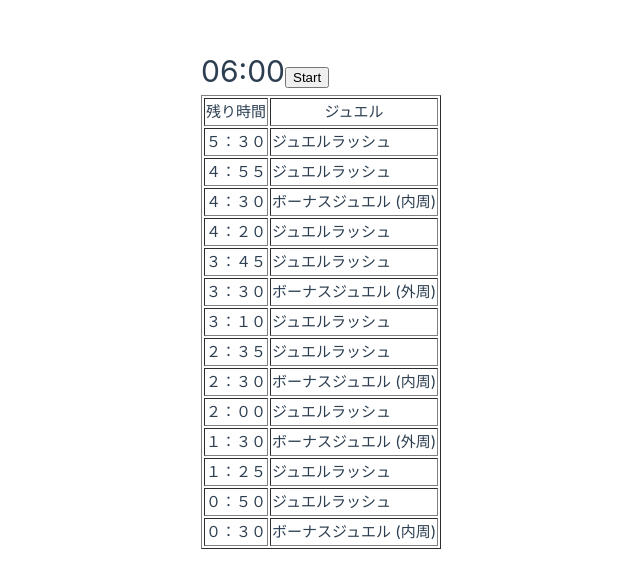
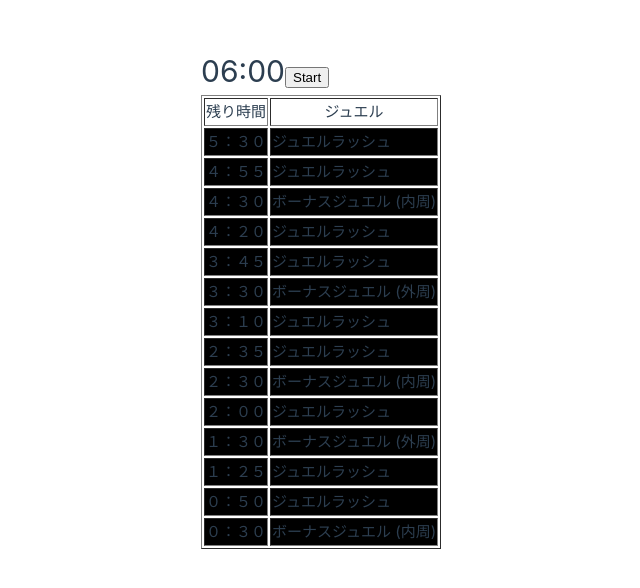
Before and after one commit to mapmapDQX/vue-timer, a Vue app: page / in a window 1280 px wide. Shown: the part 102-690 px from the top of the page, without its empty margins (439-1079 px from the left). Built offline with nearby package versions, Linux system fonts and the light colour scheme.

Commit message:
タイマーと残り時間が一致すると行の色か変わるようにした

```diff
--- a/dev-dist/sw.js
+++ b/dev-dist/sw.js
@@ -82,7 +82,7 @@ define(['./workbox-b5f7729d'], (function (workbox) { 'use strict';
     "revision": "3ca0b8505b4bec776b69afdba2768812"
   }, {
     "url": "index.html",
-    "revision": "0.mkfbhncsl7g"
+    "revision": "0.8jtibk4hsk8"
   }], {});
   workbox.cleanupOutdatedCaches();
   workbox.registerRoute(new workbox.NavigationRoute(workbox.createHandlerBoundToURL("index.html"), {
--- a/src/components/Timer.vue
+++ b/src/components/Timer.vue
@@ -19,8 +19,8 @@
     </thead>
     <tbody>
       <tr v-for="(item, index) in items" :key="index">
-        <td>{{ item.time }}</td>
-        <td>{{ item.jewel }}</td>
+        <td :style="{'background-color': getBGColor(item)}">{{ item.time }}</td>
+        <td :style="{'background-color': getBGColor(item)}">{{ item.jewel }}</td>
       </tr>
     </tbody>
   </table>
@@ -36,24 +36,25 @@ export default {
       timerOn: false,
       timerObj: null,
       items: [
-        { time: "５：３０", jewel: "ジュエルラッシュ" },
-        { time: "４：５５", jewel: "ジュエルラッシュ" },
-        { time: "４：３０", jewel: "ボーナスジュエル (内周)" },
-        { time: "４：２０", jewel: "ジュエルラッシュ" },
-        { time: "３：４５", jewel: "ジュエルラッシュ" },
-        { time: "３：３０", jewel: "ボーナスジュエル (外周)" },
-        { time: "３：１０", jewel: "ジュエルラッシュ" },
-        { time: "２：３５", jewel: "ジュエルラッシュ" },
-        { time: "２：３０", jewel: "ボーナスジュエル (内周)" },
-        { time: "２：００", jewel: "ジュエルラッシュ" },
-        { time: "１：３０", jewel: "ボーナスジュエル (外周)" },
-        { time: "１：２５", jewel: "ジュエルラッシュ" },
-        { time: "０：５０", jewel: "ジュエルラッシュ" },
-        { time: "０：３０", jewel: "ボーナスジュエル (内周)" },
+        { time: "５：３０", jewel: "ジュエルラッシュ", min: 5, sec: 30, ontime: false },
+        { time: "４：５５", jewel: "ジュエルラッシュ", min: 4, sec: 55, ontime: false },
+        { time: "４：３０", jewel: "ボーナスジュエル (内周)", min: 4, sec: 30, ontime: false },
+        { time: "４：２０", jewel: "ジュエルラッシュ", min: 4, sec: 20, ontime: false },
+        { time: "３：４５", jewel: "ジュエルラッシュ", min: 3, sec: 45, ontime: false },
+        { time: "３：３０", jewel: "ボーナスジュエル (外周)", min: 3, sec: 30, ontime: false },
+        { time: "３：１０", jewel: "ジュエルラッシュ", min: 3, sec: 10, ontime: false },
+        { time: "２：３５", jewel: "ジュエルラッシュ", min: 2, sec: 35, ontime: false },
+        { time: "２：３０", jewel: "ボーナスジュエル (内周)", min: 2, sec: 30, ontime: false },
+        { time: "２：００", jewel: "ジュエルラッシュ", min: 2, sec: 0, ontime: false },
+        { time: "１：３０", jewel: "ボーナスジュエル (外周)", min: 1, sec: 30, ontime: false },
+        { time: "１：２５", jewel: "ジュエルラッシュ", min: 1, sec: 25, ontime: false },
+        { time: "０：５０", jewel: "ジュエルラッシュ", min: 0, sec: 50, ontime: false },
+        { time: "０：３０", jewel: "ボーナスジュエル (内周)", min: 0, sec: 30, ontime: false }
       ]
     }
   },
   methods: {
+    // タイマーカウント関数(1秒ごとに呼び出される)
     timer_count: function() {
       if (this.sec <= 0 && this.min >= 1) {
         this.min --;
@@ -63,8 +64,17 @@ export default {
         this.timerOn = false
         this.min = 6
         this.sec = 0
+        for (let i = 0; i < this.items.length; i++) {
+          this.items[i].ontime = false
+        }
       } else {
         this.sec --;
+      }
+
+      for (let i = 0; i < this.items.length; i++) {
+        if (this.min == this.items[i].min && this.sec == this.items[i].sec) {
+          this.items[i].ontime = true
+        }
       }
     },
 
@@ -77,6 +87,10 @@ export default {
     stop_timer: function() {
       clearInterval(this.timerObj);
       this.timerOn = false; //timerがOFFであることを状態として保持
+    },
+
+    getBGColor(item) {
+      return item.ontime ? '#606000' : 'black'
     }
   },
   computed: {
```
